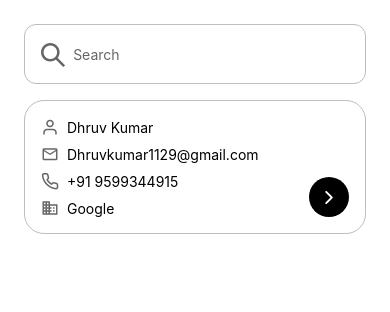
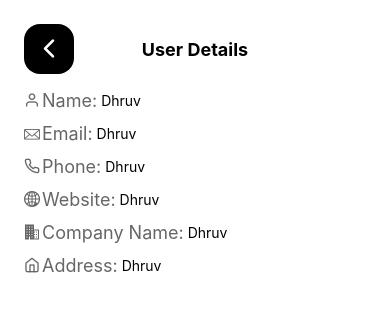
Before and after one commit to Dhruv-K12/Graphketing-Assignment, a React Native app: screen /Detail in a window 390 px wide. Shown: the top 312 px of the page. Built offline with nearby package versions, Linux system fonts and the light colour scheme.

Commit message:
Added user details ui

```diff
--- /dev/null
+++ b/src/components/BackBtn.tsx
@@ -0,0 +1,58 @@
+import { StyleSheet, Text, TouchableOpacity, View } from "react-native";
+import React from "react";
+import { COLORS } from "../const/theme";
+import { Ionicons } from "@expo/vector-icons";
+import { useNavigation } from "@react-navigation/native";
+
+type prop = {
+  title: string;
+};
+const BackBtn = ({ title }: prop) => {
+  const navigation = useNavigation();
+  const goBack = () => navigation.goBack();
+  return (
+    <View style={styles.container}>
+      <TouchableOpacity onPress={goBack} style={styles.btn}>
+        <Ionicons
+          name="chevron-back-outline"
+          size={28}
+          color={COLORS.backgroundColor}
+        />
+      </TouchableOpacity>
+      <View style={styles.titleContainer}>
+        <Text style={styles.title}>{title}</Text>
+      </View>
+    </View>
+  );
+};
+
+export default BackBtn;
+
+const styles = StyleSheet.create({
+  container: {
+    flexDirection: "row",
+    marginBottom: 16,
+  },
+  btn: {
+    width: 50,
+    height: 50,
+    borderRadius: 16,
+    backgroundColor: COLORS.color,
+    alignItems: "center",
+    justifyContent: "center",
+  },
+  titleContainer: {
+    position: "absolute",
+    left: 0,
+    right: 0,
+    height: 50,
+    alignItems: "center",
+    justifyContent: "center",
+    zIndex: -999,
+  },
+  title: {
+    textAlign: "center",
+    fontSize: 18,
+    fontWeight: "bold",
+  },
+});
--- a/src/navigation/StackNavigator.tsx
+++ b/src/navigation/StackNavigator.tsx
@@ -1,18 +1,21 @@
-import { StyleSheet, Text, View } from "react-native";
 import React from "react";
 import { createNativeStackNavigator } from "@react-navigation/native-stack";
 import Home from "../screens/Home";
+import Detail from "../screens/Detail";
 
-const Stack = createNativeStackNavigator();
+export type routeStackParamList = {
+  Home: undefined;
+  Detail: undefined;
+};
+const Stack = createNativeStackNavigator<routeStackParamList>();
 
 const StackNavigator = () => {
   return (
     <Stack.Navigator screenOptions={{ headerShown: false }}>
+      <Stack.Screen name="Detail" component={Detail} />
       <Stack.Screen name="Home" component={Home} />
     </Stack.Navigator>
   );
 };
 
 export default StackNavigator;
-
-const styles = StyleSheet.create({});
--- /dev/null
+++ b/src/screens/Detail.tsx
@@ -0,0 +1,69 @@
+import { StyleSheet, Text, View } from "react-native";
+import React from "react";
+import { COLORS } from "../const/theme";
+import BackBtn from "../components/BackBtn";
+import { SafeAreaView } from "react-native-safe-area-context";
+import { AntDesign, Feather, Fontisto, Ionicons } from "@expo/vector-icons";
+
+const Detail = () => {
+  return (
+    <SafeAreaView style={styles.container}>
+      <BackBtn title="User Details" />
+      <View style={styles.section}>
+        <Feather name="user" size={16} color={COLORS.secondaryColor} />
+        <Text style={styles.label}>Name:</Text>
+        <Text>Dhruv</Text>
+      </View>
+      <View style={styles.section}>
+        <Fontisto name="email" size={16} color={COLORS.secondaryColor} />
+        <Text style={styles.label}>Email:</Text>
+        <Text>Dhruv</Text>
+      </View>
+      <View style={styles.section}>
+        <Feather name="phone" size={16} color={COLORS.secondaryColor} />
+        <Text style={styles.label}>Phone:</Text>
+        <Text>Dhruv</Text>
+      </View>
+      <View style={styles.section}>
+        <AntDesign name="global" size={16} color={COLORS.secondaryColor} />
+        <Text style={styles.label}>Website:</Text>
+        <Text>Dhruv</Text>
+      </View>
+      <View style={styles.section}>
+        <Ionicons
+          name="business-sharp"
+          size={16}
+          color={COLORS.secondaryColor}
+        />
+        <Text style={styles.label}>Company Name:</Text>
+        <Text>Dhruv</Text>
+      </View>
+      <View style={styles.section}>
+        <Feather name="home" size={16} color={COLORS.secondaryColor} />
+        <Text style={styles.label}>Address:</Text>
+        <Text>Dhruv</Text>
+      </View>
+    </SafeAreaView>
+  );
+};
+
+export default Detail;
+
+const styles = StyleSheet.create({
+  container: {
+    padding: 24,
+    flex: 1,
+    backgroundColor: COLORS.backgroundColor,
+  },
+  section: {
+    flexDirection: "row",
+    alignItems: "center",
+    marginBottom: 12,
+    gap: 2,
+  },
+  label: {
+    fontSize: 18,
+    color: COLORS.secondaryColor,
+    marginRight: 2,
+  },
+});
```
